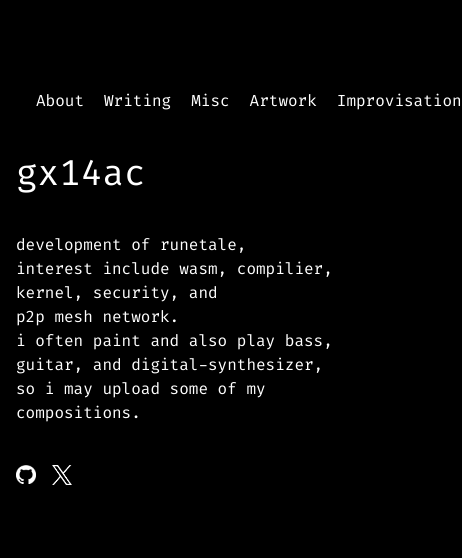
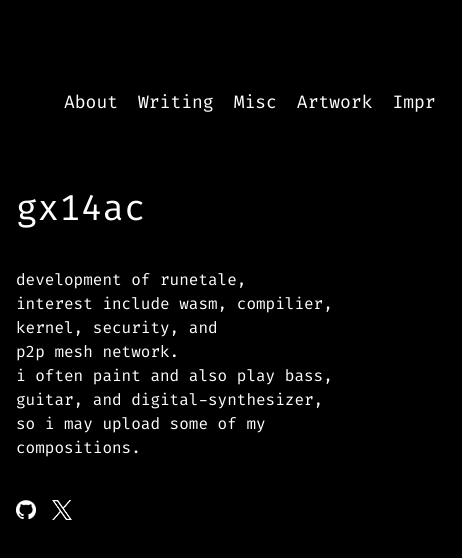
Before and after one commit to gx14ac/gx14ac, a Next.js app: page / in a window 390 px wide. Shown: the top 558 px of the page, 462 px wide, since content can reach past the window. Built offline with nearby package versions, Linux system fonts and the light colour scheme.

Commit message:
fix responsive

```diff
--- a/src/pages/header.tsx
+++ b/src/pages/header.tsx
@@ -10,8 +10,8 @@ type ComponentProps = {
 export default function Header({ children }: ComponentProps) {
     const router = useRouter()
     return (
-        <div className="md:flex md:justify-start md:items-start md:gap-40 md:mt-16 md:ml-36 mini:ml-4">
-            <div className="md:grid md:gap-4 md:mt-6 sm:mt-10 sm:flex sm:items-center sm:justify-evenly">
+        <div className="md:flex md:justify-start md:items-start md:gap-36 lg:gap-30 md:mt-32 md:ml-20 lg:ml-44 mini:ml-4">
+            <div className="md:grid md:gap-6 md:mt-6 sm:mt-10 sm:flex sm:items-center sm:justify-evenly mini:ml-7 sm:mr-40">
                 <Image
                     src="/assets/artwork.png"
                     className="mini:invisible md:visible sm:visible"
@@ -19,23 +19,23 @@ export default function Header({ children }: ComponentProps) {
                     width={100}
                     height={100}
                 />
-                <Link href="/" className={`${fira.className} ml-5 hover:text-blue-600`} onClick={() => router.push('/')}>
+                <Link href="/" className={`${fira.className} ml-5 text-lg hover:text-blue-600`} onClick={() => router.push('/')}>
                     About
                 </Link>
-                <Link href="/writing" className={`${fira.className} ml-5 hover:text-blue-600`} onClick={() => router.push('/writing')}>
+                <Link href="/writing" className={`${fira.className} ml-5 text-lg hover:text-blue-600`} onClick={() => router.push('/writing')}>
                     Writing
                 </Link>
-                <Link href="/misc" className={`${fira.className} ml-5 hover:text-blue-600`} onClick={() => router.push('/misc')}>
+                <Link href="/misc" className={`${fira.className} ml-5 text-lg hover:text-blue-600`} onClick={() => router.push('/misc')}>
                     Misc
                 </Link>
-                <Link href="/artwork" className={`${fira.className} ml-5 hover:text-blue-600`} onClick={() => router.push('/artwork')}>
+                <Link href="/artwork" className={`${fira.className} ml-5 text-lg hover:text-blue-600`} onClick={() => router.push('/artwork')}>
                     Artwork
                 </Link>
-                <Link href="/improvisation" className={`${fira.className} ml-5 hover:text-blue-600`} onClick={() => router.push('improvisation')}>
-                    Improvisation
+                <Link href="/improvisation" className={`${fira.className} ml-5 text-lg hover:text-blue-600`} onClick={() => router.push('improvisation')}>
+                    Impr
                 </Link>
             </div>
-            <div className="mt-8">
+            <div className="mt-8 mini:mt-16">
                 {children}
             </div>
         </div >
```
